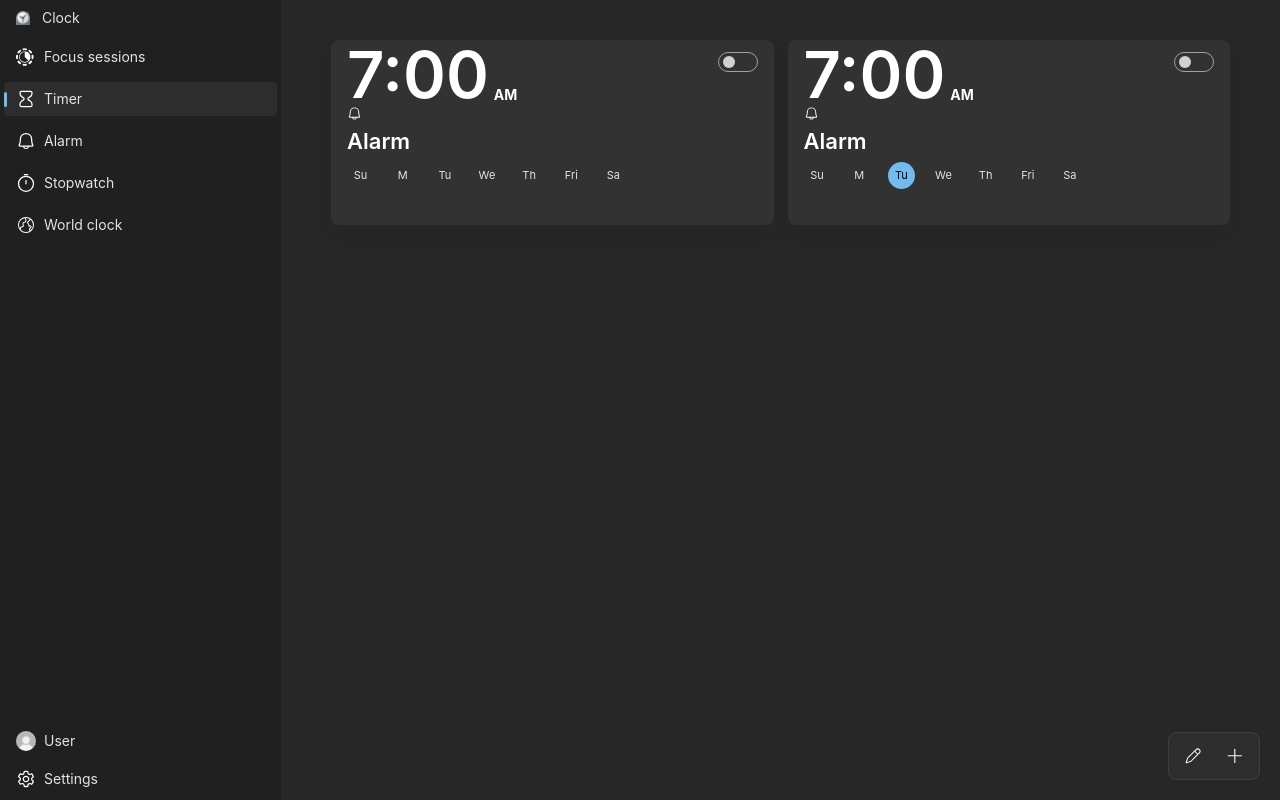
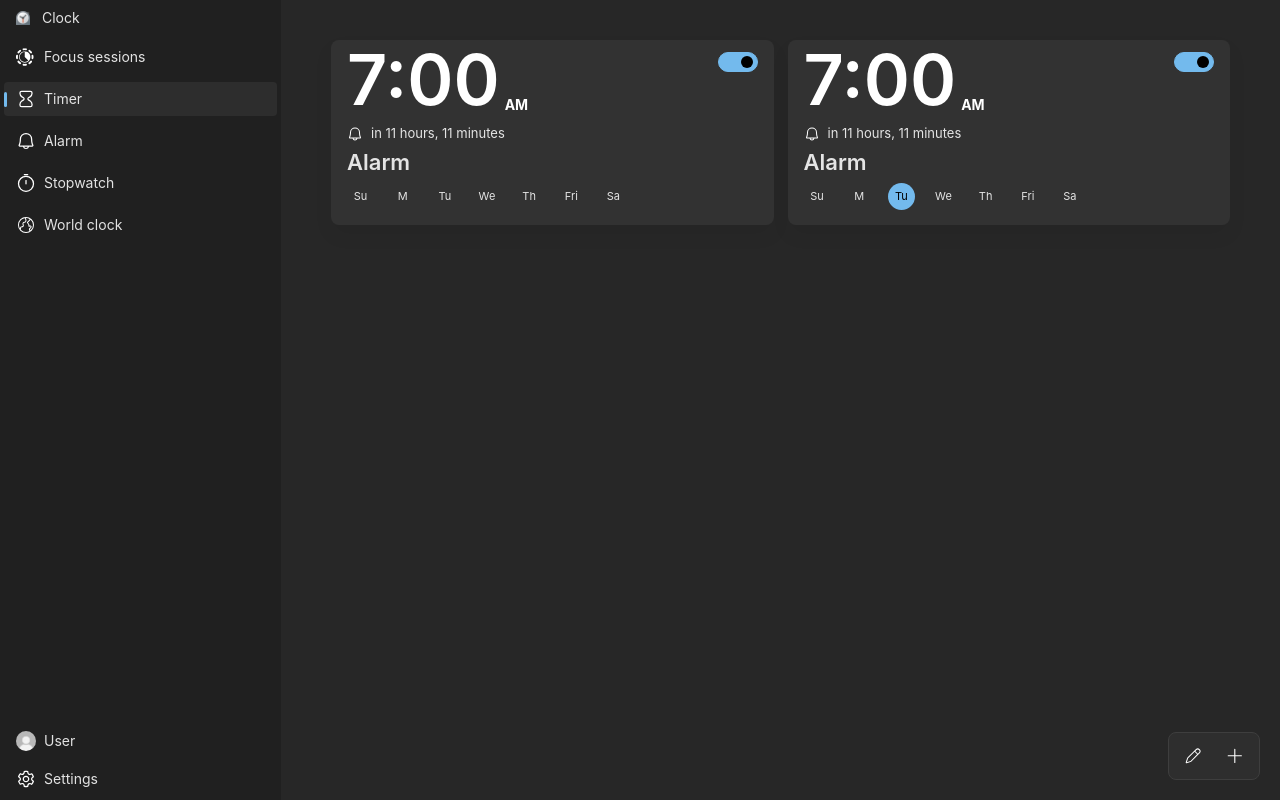
Before and after one commit to m0nt34/windows_clock_app, a React (Vite) app in the folder client/: page /alarm in a window 1280 px wide. Built offline with nearby package versions, Linux system fonts and the light colour scheme.

Commit message:
alarm page complete

```diff
--- a/client/src/assets/icons/Moon.jsx
+++ b/client/src/assets/icons/Moon.jsx
@@ -1,11 +1,11 @@
 import React, { memo } from "react";
 
-const Moon = () => {
+const Moon = ({ size = "1.2em" }) => {
   return (
     <svg
       xmlns="http://www.w3.org/2000/svg"
-      width="1.2em"
-      height="1.2em"
+      width={size}
+      height={size}
       viewBox="0 0 28 28"
     >
       <path
--- a/client/src/assets/styles/style.css
+++ b/client/src/assets/styles/style.css
@@ -109,6 +109,7 @@ body {
 }
 .alarm-container {
   display: grid;
+  height: fit-content;
   width: 100%;
   grid-template-columns: repeat(auto-fit, minmax(306px, 1fr));
   gap: 14px;
--- a/client/src/pages/alarm/Alarm.jsx
+++ b/client/src/pages/alarm/Alarm.jsx
@@ -104,7 +104,7 @@ const Alarm = () => {
     },
   ]);
   return (
-    <div className="flex flex-grow overflow-y-auto h-fit py-[40px] px-[50px]">
+    <div className="flex flex-grow overflow-y-auto h-screen py-[40px] px-[50px]">
       <div className="alarm-container">
         {alarms.map((alarm, i) => (
           <CustomAlarm key={i} id={i} alarm={alarm} setAlarms={setAlarms} />
--- /dev/null
+++ b/client/src/pages/alarm/CalculateAlarmTriggerTime.jsx
@@ -0,0 +1,47 @@
+import React from "react";
+import { getCurrentTime } from "../../utils/getCurrentTime";
+
+const calculateTimeDifference = (currentTime, alarmTime) => {
+  const now = new Date(
+    `${currentTime.month} ${currentTime.day}, ${currentTime.year} ${currentTime.hour}:${currentTime.minute} ${currentTime.dayPeriod}`
+  );
+  console.log(now);
+
+  const alarmDate = new Date(
+    `${now.toDateString()} ${alarmTime.hour}:${alarmTime.minute} ${alarmTime.period}`
+  );
+  console.log(alarmDate);
+
+  if (alarmDate <= now) {
+    alarmDate.setDate(alarmDate.getDate() + 1);
+  }
+
+  const diffInMs = alarmDate - now;
+
+  const diffInHours = Math.floor(diffInMs / (1000 * 60 * 60));
+  const diffInMinutes = Math.floor((diffInMs % (1000 * 60 * 60)) / (1000 * 60));
+
+  return { hours: diffInHours, minutes: diffInMinutes };
+};
+
+
+const CalculateAlarmTriggerTime = ({ alarm }) => {
+  const currentTime = getCurrentTime();
+  const { time, days } = alarm;
+
+  const alarmTime = {
+    hour: time.hours,
+    minute: time.minutes,
+    period: time.period,
+  };
+
+  const { hours, minutes } = calculateTimeDifference(currentTime, alarmTime);
+
+  return (
+    <div className="text-[13px] leading-[18px]">
+      {`in ${hours} hours, ${minutes} minutes`}
+    </div>
+  );
+};
+
+export default CalculateAlarmTriggerTime;
--- a/client/src/pages/alarm/CustomAlarm.jsx
+++ b/client/src/pages/alarm/CustomAlarm.jsx
@@ -5,16 +5,29 @@ import { useShowPopup } from "../../store/useShopPopup";
 import { padZero } from "../../utils/PadZero";
 import ShowWeekDays from "./ShowWeekDays";
 import Bell from "../../assets/icons/Bell";
+import CalculateAlarmTriggerTime from "./CalculateAlarmTriggerTime";
 const CustomAlarm = ({ id, alarm, setAlarms }) => {
   const { setShow } = useShowPopup();
   const { edit, setEditTimer } = useEdit();
 
-  const handleDelete = (e) => {};
+  const handleDelete = (e) => {
+    e.stopPropagation();
+    setAlarms((prev) => {
+      return prev.filter((_, i) => id !== i);
+    });
+  };
   const handleEdit = () => {
     if (edit) {
       setEditTimer(id);
       setShow();
     }
+  };
+  const handleTurnDisabled = () => {
+    setAlarms((prev) =>
+      prev.map((alarm, i) =>
+        id === i ? { ...alarm, disabled: !alarm.disabled } : alarm
+      )
+    );
   };
   return (
     <div
@@ -23,8 +36,8 @@ const CustomAlarm = ({ id, alarm, setAlarms }) => {
     >
       <header className="flex w-full items-start justify-between mb-[5px]  text-white">
         <span
-          className={`text-[65px] flex items-end font-semibold gap-[5px] leading-[45px] ${
-            edit ? "text-[#7d7d7d]" : null
+          className={`text-[70px] flex items-end font-semibold gap-[5px] leading-[55px] ${
+            edit || alarm.disabled ? "text-[#7d7d7d]" : null
           }`}
         >
           {alarm.time.hours}:{padZero(alarm.time.minutes)}
@@ -43,23 +56,48 @@ const CustomAlarm = ({ id, alarm, setAlarms }) => {
           ) : (
             <button
               type="button"
-              className="relative flex items-center h-5 w-10 border border-[#a1a1a1] rounded-full group"
+              onClick={handleTurnDisabled}
+              className={`relative flex items-center h-5 w-10 border ${
+                alarm.disabled
+                  ? "border-[#a1a1a1]"
+                  : "border-customColor-blue bg-customColor-blue"
+              } rounded-full group`}
             >
-              <div className="absolute left-1 h-3 w-3 bg-[#d1d1d1] rounded-full group-hover:h-[14px] group-hover:w-[14px] group-hover:left-[3px] group-active:h-[14px] group-active:w-[18px] group-active:left-[3px] transition-all duration-300" />
+              <div
+                className={`absolute ${
+                  alarm.disabled
+                    ? "left-1 group-hover:left-[3px] group-active:left-[3px] bg-[#d1d1d1]"
+                    : "right-1 group-hover:right-[3px] group-active:right-[3px] bg-black"
+                } h-3 w-3 rounded-full group-hover:h-[14px] group-hover:w-[14px] group-active:h-[14px] group-active:w-[18px] `}
+              />
             </button>
           )}
         </div>
       </header>
-      <div className="w-full flex">
-        <Bell size={15} edit={edit} />
+      <div
+        className={`w-full flex items-end gap-2 mt-2 ${
+          edit || alarm.disabled ? "text-[#7d7d7d]" : null
+        }`}
+      >
+        <Bell size={16} edit={edit || alarm.disabled} />
+        <CalculateAlarmTriggerTime alarm={alarm} />
       </div>
-      <div className="w-full text-white font-semibold text-[22px]">
+      <div
+        className={`w-full ${
+          edit || alarm.disabled ? "text-[#7d7d7d]" : null
+        } font-semibold text-[22px]`}
+      >
         {alarm.name}
       </div>
       <div className="flex w-full">
         <div className="flex max-w-[280px] w-full justify-between">
           {alarm.days.days.map((day, i) => (
-            <ShowWeekDays key={i} day={day} repeat={alarm.days.repeat} />
+            <ShowWeekDays
+              key={i}
+              day={day}
+              repeat={alarm.days.repeat}
+              disabled={alarm.disabled}
+            />
           ))}
         </div>
       </div>
--- a/client/src/pages/alarm/ShowWeekDays.jsx
+++ b/client/src/pages/alarm/ShowWeekDays.jsx
@@ -1,13 +1,17 @@
 import React from "react";
+import { useEdit } from "../../store/useEditTimer";
 
-const ShowWeekDays = ({ day, repeat }) => {
+const ShowWeekDays = ({ day, repeat, disabled }) => {
 
+  const { edit } = useEdit();
   return (
     <div
       className={`flex items-center justify-center text-[11px] w-[27px] h-[27px] rounded-full ${
         repeat
           ? day.status
-            ? "bg-customColor-blue text-black"
+            ? disabled || edit
+              ? "bg-[#727272]"
+              : "bg-customColor-blue text-black"
             : ""
           : ""
       }`}
--- a/client/src/pages/alarm/popup/Popup.jsx
+++ b/client/src/pages/alarm/popup/Popup.jsx
@@ -22,21 +22,25 @@ const Popup = ({ setAlarms }) => {
       days: setDaysRef.current.getDays(),
       disabled: false,
     };
-    console.log(setTimeRef.current.getTime());
-
-    console.log(setNameRef.current.getName());
-
-    console.log(setDaysRef.current.getDays());
-
-    setAlarms((prev) => [...prev, newAlarmObj]);
+    if (edit) {
+      handleEdit(newAlarmObj);
+    } else {
+      setAlarms((prev) => [...prev, newAlarmObj]);
+    }
     setShow();
   };
-  const handleEdit = (updatedTimer) => {
+  const handleEdit = (newAlarmObj) => {
     setAlarms((prev) =>
-      prev.map((timer, i) =>
+      prev.map((alarm, i) =>
         i === editTimer
-          ? { ...timer, name: updatedTimer.name, secs: updatedTimer.secs }
-          : timer
+          ? {
+              ...alarm,
+              time: newAlarmObj.time,
+              name: newAlarmObj.name,
+              days: newAlarmObj.days,
+              disabled: alarm.disabled,
+            }
+          : alarm
       )
     );
   };
@@ -53,7 +57,7 @@ const Popup = ({ setAlarms }) => {
         >
           <div>
             <header className="flex justify-between items-center text-lg font-medium ">
-              <p className="py-2">{edit ? "Edit timer" : "Add new timer"}</p>
+              <p className="py-2">{edit ? "Edit alarm" : "Add new alarm"}</p>
               {edit && (
                 <button
                   onClick={handleDelete}
--- a/client/src/pages/worldTime/TimeZoneBoards.jsx
+++ b/client/src/pages/worldTime/TimeZoneBoards.jsx
@@ -42,7 +42,7 @@ const TimeZoneBoards = ({ zone, setZones }) => {
         }
         onClick={handleDelete}
       >
-        {edit ? <BinTrash className="w-[19.19px]" /> : day ? <Sun /> : <Moon />}
+        {edit ? <BinTrash className="w-[20px]" /> : day ? <Sun /> : <Moon size={20}/>}
       </div>
       <div className="flex items-end text-[#bebebe] text-xl font-bold w-20">
         {currentTime.hour + ":" + currentTime.minute}
--- a/client/src/pages/worldTime/popup/SearchBar.jsx
+++ b/client/src/pages/worldTime/popup/SearchBar.jsx
@@ -42,8 +42,8 @@ const SearchBar = forwardRef((props, ref) => {
         </button>
       </div>
       {search.length !== 0 && (
-        <div className="absolute bg-[#2c2c2c] max-h-60 w-full top-[45px] rounded-bl-[10px] rounded-br-[10px] glass-effect">
-          <ul className="flex flex-col overflow-y-auto h-full">
+        <div className="absolute bg-[#2c2c2c] max-h-60 w-full top-[45px] overflow-y-auto rounded-bl-[10px] rounded-br-[10px] glass-effect">
+          <ul className="flex flex-col h-full">
             {zoneList.map((zone) => (
               <li
                 onClick={() => {
--- a/client/src/utils/getCurrentTime.jsx
+++ b/client/src/utils/getCurrentTime.jsx
@@ -11,7 +11,7 @@ export const getCurrentTime = () => {
 
   const formatter = new Intl.DateTimeFormat([], options);
   const formattedDate = formatter.formatToParts(new Date());
-  console.log(formattedDate);
+
 
   const dateTime = {
     year: "",
```
